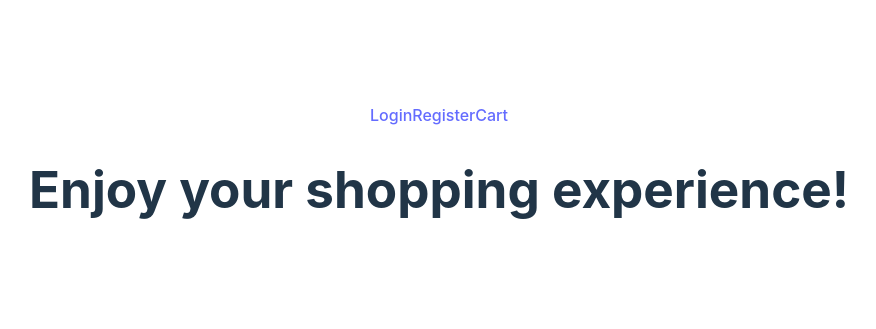
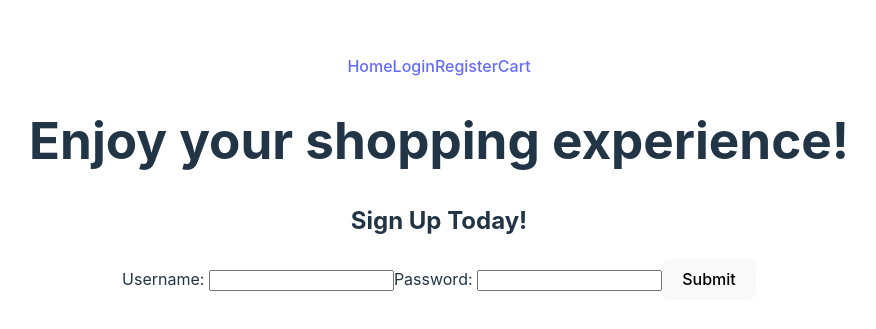
Before and after one commit to repomann/capstone, a React (Vite) app: page /register in a window 1280 px wide. Shown: the part 223-552 px from the top of the page, without its empty margins (201-1077 px from the left). Built offline with nearby package versions, Linux system fonts and the light colour scheme.

Commit message:
register component

```diff
--- a/src/App.jsx
+++ b/src/App.jsx
@@ -3,6 +3,7 @@ import './App.css'
 import { Routes, Route, Link } from "react-router-dom";
 import Home from './Home.jsx'
 import Login from './Login.jsx'
+import Register from './Register.jsx'
 // import SinglePage from './SinglePage.jsx'
 
 function App() {
@@ -10,6 +11,7 @@ function App() {
   return (
     <>
       <div id="navbar">
+          <Link to='/'>Home</Link>
           <Link to='/login'>Login</Link>
           <Link to='/register'>Register</Link>
           <Link to='/cart'>Cart</Link>
@@ -20,6 +22,7 @@ function App() {
           <Route path='/' element={<Home/>} />
           {/* <Route path='/item/:id' element={<SinglePage/>}/>  */}
           <Route path='/login' element={<Login/>}/>
+          <Route path='/register' element={<Register/>}/>
         </Routes>
       </div>
     </>
--- a/src/Cart.jsx
+++ b/src/Cart.jsx
@@ -0,0 +1,5 @@
+export default function Cart () {
+    return (
+        <h1>Login</h1>
+    )
+}
--- a/src/Payment.jsx
+++ b/src/Payment.jsx
@@ -0,0 +1,5 @@
+export default function Payments () {
+    return (
+        <h1>Login</h1>
+    )
+}
--- a/src/Register.jsx
+++ b/src/Register.jsx
@@ -0,0 +1,73 @@
+import { useState } from "react";
+
+
+export default function Register () {
+
+    const [username, setUsername] = useState("");
+    const [password, setPassword] = useState("");
+    const [successMessage, setSuccessMessage] = useState("");
+    const [error, setError] = useState(null);
+
+    const handleSubmit = async (e) => {
+        e.preventDefault();
+
+        try {
+            const response = await fetch('https://fakestoreapi.com/users',{
+                method:"POST",
+                body:JSON.stringify(
+                    {
+                        email:'John@gmail.com',
+                        username:'johnd',
+                        password:'m38rmF$',
+                        name:{
+                            firstname:'John',
+                            lastname:'Doe'
+                        },
+                        address:{
+                            city:'kilcoole',
+                            street:'7835 new road',
+                            number:3,
+                            zipcode:'12926-3874',
+                            geolocation:{
+                                lat:'-37.3159',
+                                long:'81.1496'
+                            }
+                        },
+                        phone:'1-570-236-7033'
+                    }
+                )
+            })
+                .then(res=>res.json())
+                .then(json=>console.log(json))
+
+        } catch (error) {
+            setError(error.message);
+        }
+    }
+
+
+    return (
+        <div>
+            <h2>Sign Up Today!</h2>
+            {successMessage && <p>{successMessage}</p>}
+            {error && <p>{error}</p>}
+            <form onSubmit={handleSubmit}>
+                <label>
+                    Username:{" "}
+                    <input value={username}
+                    onChange={(e) => setUsername(e.target.value)} />
+                </label>
+                <label>
+                    Password:{" "}
+                    <input
+                    type="password"
+                    value={password}
+                    onChange={(e) => {setPassword(e.target.value);}} />
+                </label>
+                <button>Submit</button>
+            </form>
+
+        </div>
+
+    )
+}
--- a/src/Singlepage.jsx
+++ b/src/Singlepage.jsx
@@ -0,0 +1,5 @@
+export default function SingleItem () {
+    return (
+        <h1>Login</h1>
+    )
+}
```
